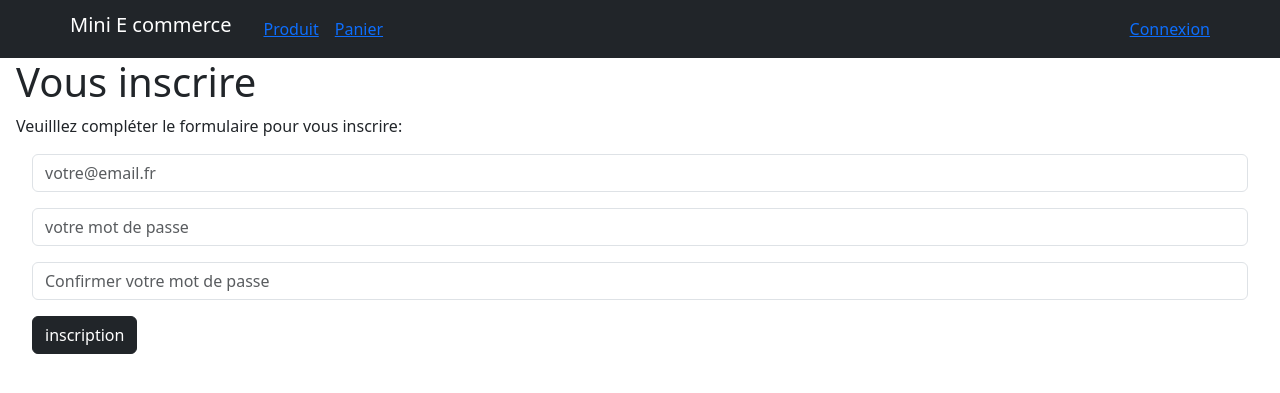
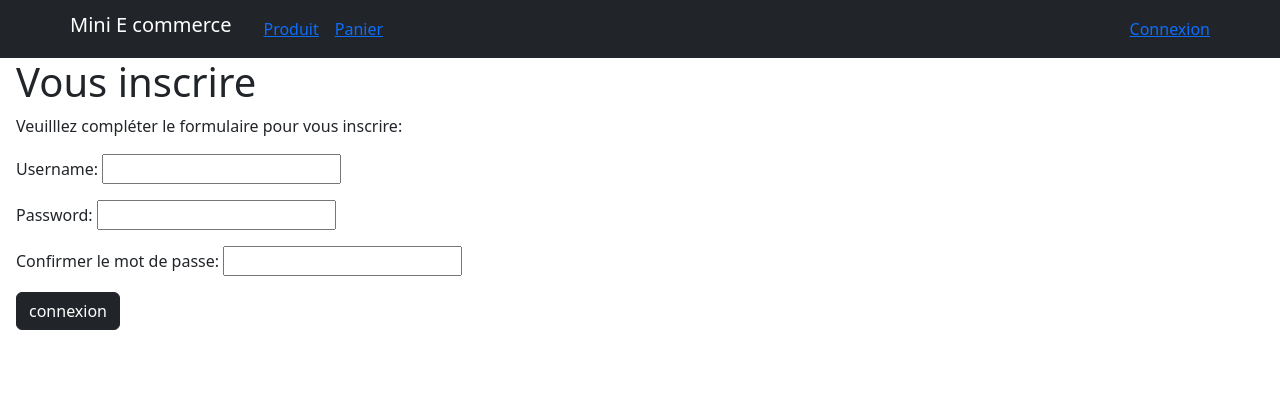
Before and after one commit to bertreux/django_e_commerce, a Django app: page /e_commerce/inscription/ in a window 1280 px wide. Shown: the top 393 px of the page. Run offline with Django 4.2, Linux system fonts and the light colour scheme; some libraries are stand-ins or nearby versions.

Commit message:
incription + connexion

```diff
--- a/e_commerce/forms.py
+++ b/e_commerce/forms.py
@@ -1,5 +1,10 @@
 from django import forms
 
 class LoginForm(forms.Form):
-    email = forms.EmailField()
+    username = forms.CharField()
     password = forms.CharField(widget=forms.PasswordInput)
+
+class RegisterForm(forms.Form):
+    username = forms.CharField()
+    password = forms.CharField(widget=forms.PasswordInput)
+    password2 = forms.CharField(widget=forms.PasswordInput, label='Confirmer le mot de passe')
--- a/e_commerce/templates/e_commerce/inscription.html
+++ b/e_commerce/templates/e_commerce/inscription.html
@@ -3,11 +3,13 @@
     <body>
         <h1>Vous inscrire</h1>
         <p>Veuilllez compléter le formulaire pour vous inscrire:</p>
-            <form class="px-3" method="POST">
-                <input type="email" class="form-control mb-3" placeholder="votre@email.fr"/>
-                <input type="password" class="form-control mb-3" placeholder="votre mot de passe"/>
-                <input type="password" class="form-control mb-3" placeholder="Confirmer votre mot de passe"/>
-                <input type="submit" class="btn btn-dark" value="inscription" />
-            </form>
+        <form method="POST">
+            {% csrf_token %}
+            {% if error_message %}
+                <p>{{ error_message }}</p>
+            {% endif %}
+            {{ form.as_p }}
+            <button class="btn btn-dark" type="submit">connexion</button>
+        </form>
     </body>
 {% endblock %}
--- a/e_commerce/templates/e_commerce/menu.html
+++ b/e_commerce/templates/e_commerce/menu.html
@@ -21,11 +21,19 @@
                     <a href="{% url 'e_commerce:panier' %}">Panier</a>
                 </li>
             </ul>
-            <ul class="navbar-nav ms-auto">
+            {% if user.is_authenticated %}
+                <ul class="navbar-nav ms-auto">
                 <li class="navbar-item ">
-                    <a href="{% url 'e_commerce:connexion' %}">Connexion</a>
+                    <a href="{% url 'e_commerce:logout_view' %}">Déconnexion</a>
                 </li>
-            </ul>
+                </ul>
+            {% else %}
+                <ul class="navbar-nav ms-auto">
+                    <li class="navbar-item ">
+                        <a href="{% url 'e_commerce:connexion' %}">Connexion</a>
+                    </li>
+                </ul>
+            {% endif %}
         </nav>
     </div>
 </head>
--- a/e_commerce/urls.py
+++ b/e_commerce/urls.py
@@ -8,4 +8,5 @@ urlpatterns = [
     path("connexion/", views.connexion, name="connexion"),
     path("inscription/", views.inscription, name="inscription"),
     path("panier/", views.panier, name="panier"),
+    path("deconnexion/", views.logout_view, name="logout_view"),
 ]
--- a/e_commerce/views.py
+++ b/e_commerce/views.py
@@ -1,30 +1,60 @@
+from django.http import HttpResponseRedirect
 from django.shortcuts import render
 from django.contrib.auth import authenticate, login
-from .models import Panier, Produit, User
+from .models import Panier, Produit
+from .forms import LoginForm
+from .forms import RegisterForm
+from django.contrib.auth import logout
+from django.contrib.auth.models import User
+
 
 def index(request):
     data = Produit.objects.all()
     produit = {'produit': data}
     return render(request, "e_commerce/index.html", produit)
 def connexion(request):
-    print(request)
     if request.method == 'POST':
-        email = request.POST['mail']
-        password = request.POST['pwd']
-        user = authenticate(request, mail=email, pwd=password)
+        username = request.POST['username']
+        password = request.POST['password']
+        user = authenticate(username=username, password=password)
         if user is not None:
             login(request, user)
             data = Produit.objects.all()
             produit = {'produit': data}
             return render(request, "e_commerce/index.html", produit)
         else:
+            form = LoginForm()
             error_message = 'Identifiants invalides'
-            return render(request, "e_commerce/connexion.html", {'error_message': error_message})
+            context = {'form': form, 'error_message': error_message}
+            return render(request, "e_commerce/connexion.html", context)
     else:
-        return render(request, "e_commerce/connexion.html")
+        form = LoginForm()
+        context = {'form': form}
+        return render(request, 'e_commerce/connexion.html', context)
+
+def logout_view(request):
+    logout(request)
+    data = Produit.objects.all()
+    produit = {'produit': data}
+    return render(request, "e_commerce/index.html", produit)
 
 def inscription(request):
-    return render(request, "e_commerce/inscription.html")
+    if request.method == 'POST':
+        username = request.POST['username']
+        password = request.POST['password']
+        password2 = request.POST['password2']
+        if password == password2:
+            User.objects.create_user(username=username, password=password)
+            return HttpResponseRedirect('/e_commerce/connexion/')
+        else:
+            form = RegisterForm()
+            error_message = 'Identifiants invalides'
+            context = {'form': form, 'error_message': error_message}
+            return render(request, "e_commerce/inscription.html", context)
+    else:
+        form = RegisterForm()
+        context = {'form': form}
+        return render(request, "e_commerce/inscription.html", context)
 
 def panier(request):
     return render(request, "e_commerce/panier.html")
```
Also changed, not shown: e_commerce/models.py (+2 -25 lines), db.sqlite3, e_commerce/migrations/0002_alter_panier_user_delete_user.py (added).
